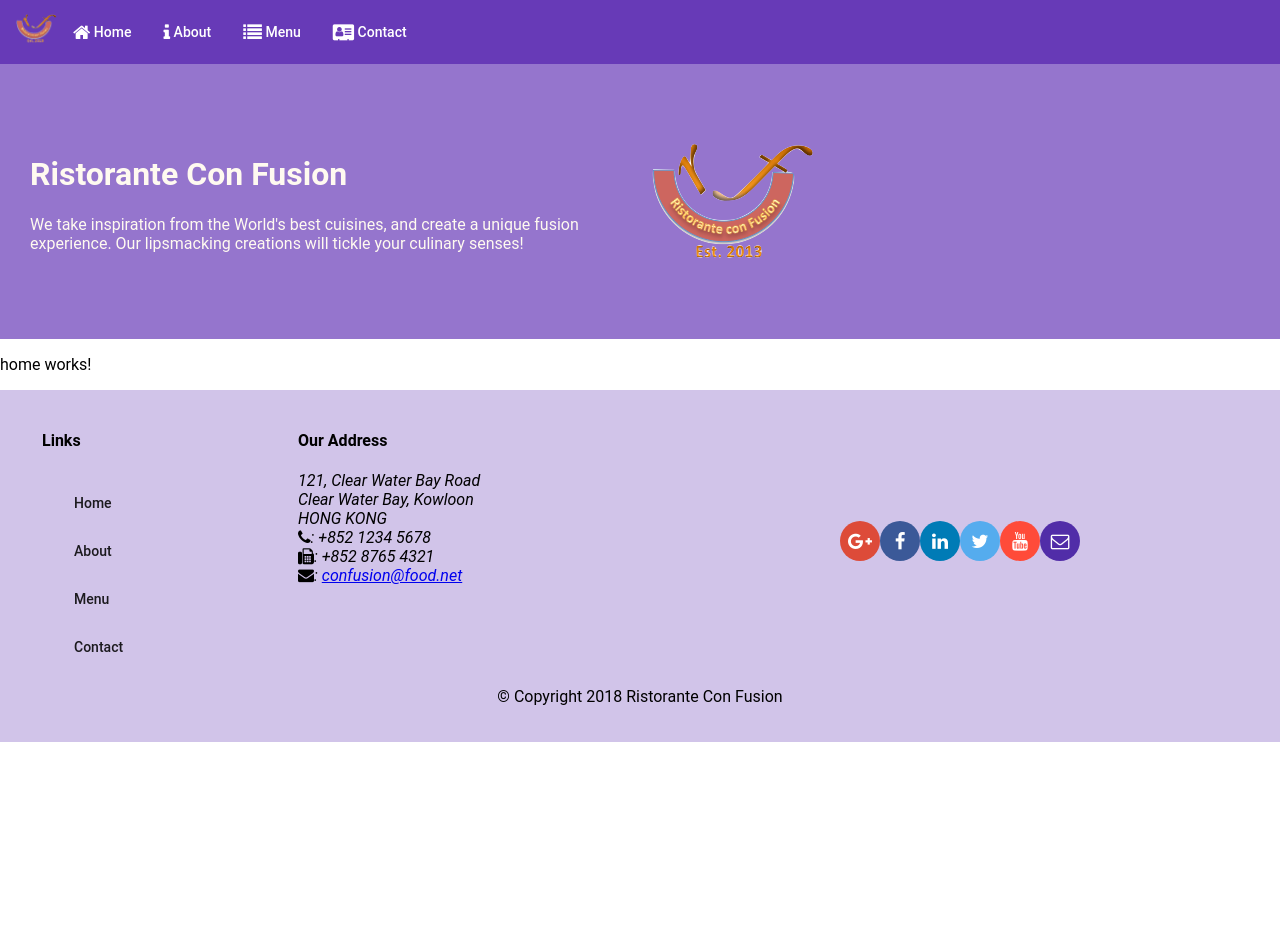
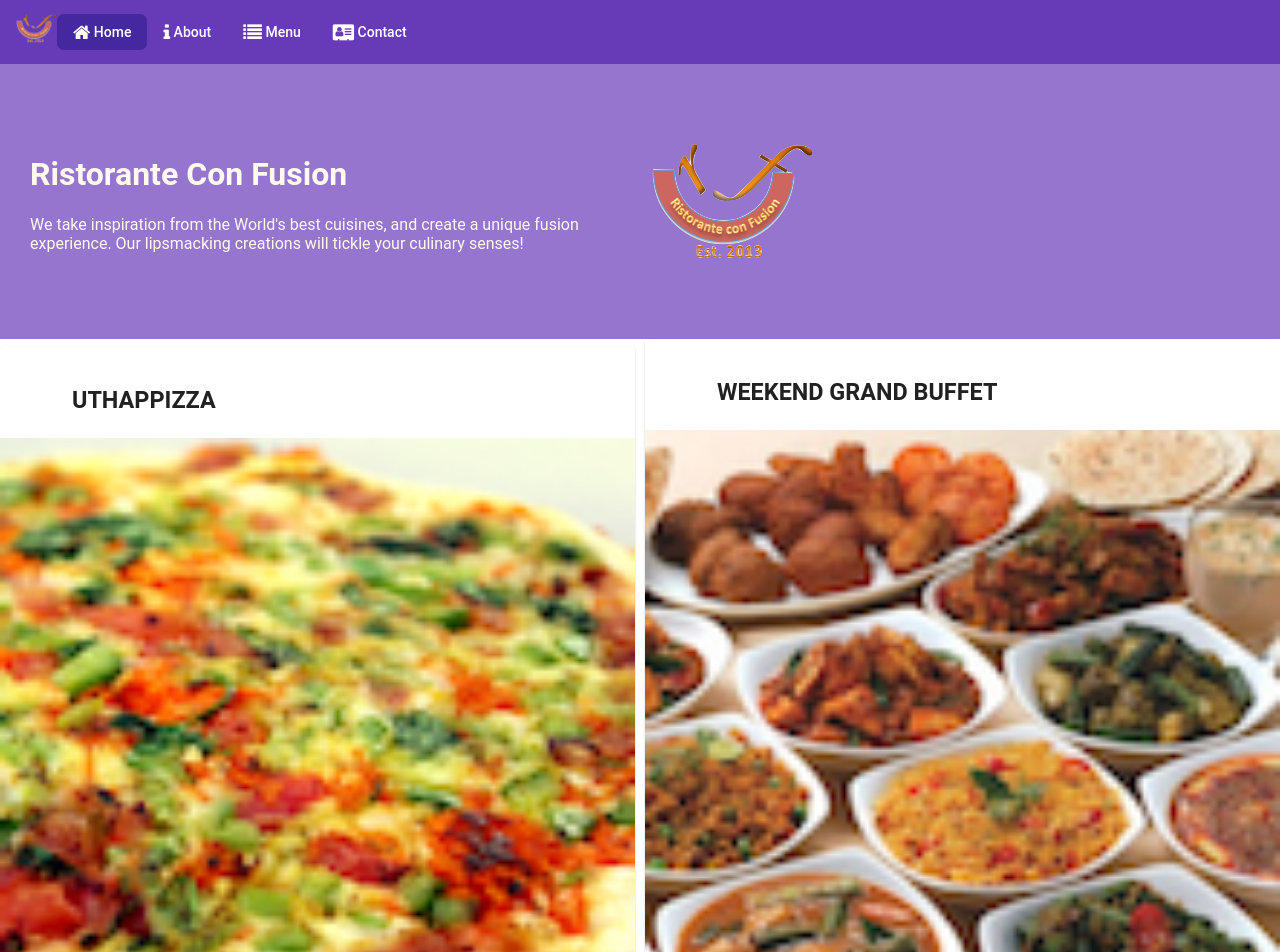
Before and after one commit to ifranaiyubali/angular_projects, an Angular app in the folder angular_course/conFusion/: page /home in a window 1280 px wide. Shown: the top 952 px of the page. Before the commit the page ends 800 px from the top, so only its background shows below. Built offline with nearby package versions, Linux system fonts and the light colour scheme.

Commit message:
single page application part 1

```diff
--- a/angular_course/conFusion/src/app/app-routing/routes.ts
+++ b/angular_course/conFusion/src/app/app-routing/routes.ts
@@ -9,5 +9,6 @@
 export const routes: Routes = [
   { path: 'home',  component: HomeComponent },
   { path: 'menu',     component: MenuComponent },
+  { path: 'contactus',     component: ContactComponent },
   { path: '', redirectTo: '/home', pathMatch: 'full' }
 ];
--- a/angular_course/conFusion/src/app/app.module.ts
+++ b/angular_course/conFusion/src/app/app.module.ts
@@ -20,8 +20,10 @@
 import { DishdetailComponent } from './dishdetail/dishdetail.component';
 
 import { DishService } from './services/dish.service';
+import { PromotionService } from './services/promotion.service';
 
 import { AppRoutingModule } from './app-routing/app-routing.module';
+
 
 
 @NgModule({
@@ -48,6 +50,7 @@
   ],
   providers: [
     DishService,
+    PromotionService,
 ],
   bootstrap: [AppComponent]
 })
--- a/angular_course/conFusion/src/app/contact/contact.component.html
+++ b/angular_course/conFusion/src/app/contact/contact.component.html
@@ -1,3 +1,38 @@
-<p>
-  contact works!
-</p>
+<div class="container"
+  fxLayout="column"
+  fxLayoutGap="10px">
+
+  <div fxFlex>
+    <div>
+        <h3>Contact Us</h3>
+        <hr>
+    </div>
+  </div>
+
+  <div fxFlex>
+    <h3>Location Information</h3>
+    <div fxLayout="column" fxLayout.gt-sm="row">
+      <div fxFlex="50" fxFlexOffset="20px">
+        <h4>Our Address</h4>
+        <address>
+          121, Clear Water Bay Road<br>
+          Clear Water Bay, Kowloon<br>
+          HONG KONG<br>
+          <i class="fa fa-phone"></i>: +852 1234 5678<br>
+          <i class="fa fa-fax"></i>: +852 8765 4321<br>
+          <i class="fa fa-envelope"></i>:
+                <a href="mailto:confusion@food.net">confusion@food.net</a>
+        </address>
+        <p></p>
+        <div>
+          <a mat-raised-button href="tel:+85212345678"><i class="fa fa-phone"></i> Call</a>
+          <a mat-raised-button><i class="fa fa-skype"></i> Skype</a>
+          <a mat-raised-button href="mailto:confusion@food.net"><i class="fa fa-envelope-o"></i> Email</a>
+        </div>
+        </div>
+      <div fxFlex="40">
+        <h4>Map of our Location</h4>
+      </div>
+    </div>
+  </div>
+</div>
--- a/angular_course/conFusion/src/app/header/header.component.html
+++ b/angular_course/conFusion/src/app/header/header.component.html
@@ -1,9 +1,9 @@
 <mat-toolbar color="primary">
   <span><img src="/assets/images/logo.png" height=30 width=41></span>
-  <a mat-button routerLink="/home"><span class="fa fa-home fa-lg"></span> Home</a>
-  <a mat-button><span class="fa fa-info fa-lg"></span> About</a>
-  <a mat-button routerLink="/menu"><span class="fa fa-list fa-lg"></span> Menu</a>
-  <a mat-button><span class="fa fa-address-card fa-lg"></span> Contact</a>
+  <a mat-button routerLink="/home" routerLinkActive="active"><span class="fa fa-home fa-lg"></span> Home</a>
+  <a mat-button routerLinkActive="active"><span class="fa fa-info fa-lg"></span> About</a>
+  <a mat-button routerLink="/menu" routerLinkActive="active"><span class="fa fa-list fa-lg"></span> Menu</a>
+  <a mat-button routerLink="/contactus" routerLinkActive="active"><span class="fa fa-address-card fa-lg"></span> Contact</a>
 </mat-toolbar>
 
 <div class="container jumbotron"
--- a/angular_course/conFusion/src/app/header/header.component.scss
+++ b/angular_course/conFusion/src/app/header/header.component.scss
@@ -2,6 +2,7 @@
 $background-dark: #512DA8;
 $background-light: #9575CD;
 $background-pale: #D1C4E9;
+$background-moredark: #4527A0;
 
 @mixin zero-margin($pad-up-down, $pad-left-right) {
     margin: 0px auto;
@@ -14,3 +15,8 @@
     color:floralwhite;
     min-height: 150px;
 }
+
+.active {
+    background: $background-moredark;
+    border-radius: 0.5em;
+}
--- a/angular_course/conFusion/src/app/home/home.component.html
+++ b/angular_course/conFusion/src/app/home/home.component.html
@@ -1,3 +1,38 @@
-<p>
-  home works!
-</p>
+<div
+  class="container"
+  fxLayout="row"
+  fxLayout.sm="column"
+  fxLayout.xs="column"
+  fxLayoutAlign.gt-md="center center"
+  fxLayoutGap="10px"
+>
+  <mat-card *ngIf="dish" fxFlex>
+    <mat-card-header>
+      <div mat-card-avatar></div>
+      <mat-card-title>
+        <h3>{{ dish.name | uppercase }}</h3>
+      </mat-card-title>
+    </mat-card-header>
+    <img mat-card-image src="{{ dish.image }}" alt="{{ dish.name }}" />
+    <mat-card-content>
+      <p>{{ dish.description }}</p>
+    </mat-card-content>
+  </mat-card>
+
+  <mat-card *ngIf="promotion" fxFlex>
+    <mat-card-header>
+      <div mat-card-avatar></div>
+      <mat-card-title>
+        <h3>{{ promotion.name | uppercase }}</h3>
+      </mat-card-title>
+    </mat-card-header>
+    <img
+      mat-card-image
+      src="{{ promotion.image }}"
+      alt="{{ promotion.name }}"
+    />
+    <mat-card-content>
+      <p>{{ promotion.description }}</p>
+    </mat-card-content>
+  </mat-card>
+</div>
--- a/angular_course/conFusion/src/app/home/home.component.ts
+++ b/angular_course/conFusion/src/app/home/home.component.ts
@@ -1,4 +1,8 @@
 import { Component, OnInit } from '@angular/core';
+import { Dish } from '../shared/dish';
+import { DishService } from '../services/dish.service';
+import { Promotion } from '../shared/promotion';
+import { PromotionService } from '../services/promotion.service';
 
 @Component({
   selector: 'app-home',
@@ -7,9 +11,15 @@
 })
 export class HomeComponent implements OnInit {
 
-  constructor() { }
+  dish: Dish;
+  promotion: Promotion;
+
+  constructor(private dishservice: DishService,
+    private promotionservice: PromotionService) { }
 
   ngOnInit() {
+    this.dish = this.dishservice.getFeaturedDish();
+    this.promotion = this.promotionservice.getFeaturedPromotion();
   }
 
 }
--- a/angular_course/conFusion/src/app/services/dish.service.ts
+++ b/angular_course/conFusion/src/app/services/dish.service.ts
@@ -12,4 +12,12 @@
   getDishes():Dish[] {
     return DISHES;
   }
+
+  getDish(id: string): Dish {
+    return DISHES.filter((dish) => (dish.id === id))[0];
+  }
+
+  getFeaturedDish(): Dish {
+    return DISHES.filter((dish) => dish.featured)[0];
+  }
 }
--- /dev/null
+++ b/angular_course/conFusion/src/app/services/promotion.service.ts
@@ -0,0 +1,23 @@
+import { Injectable } from '@angular/core';
+import { Promotion } from '../shared/promotion';
+import { PROMOTIONS } from '../shared/promotions';
+
+@Injectable({
+  providedIn: 'root'
+})
+export class PromotionService {
+
+  constructor() { }
+
+  getPromotions(): Promotion[] {
+    return PROMOTIONS;
+  }
+
+  getPromotion(id: string): Promotion {
+    return PROMOTIONS.filter((promo) => (promo.id === id))[0];
+  }
+
+  getFeaturedPromotion(): Promotion {
+    return PROMOTIONS.filter((promotion) => promotion.featured)[0];
+  }
+}
--- /dev/null
+++ b/angular_course/conFusion/src/app/shared/promotion.ts
@@ -0,0 +1,9 @@
+export class Promotion {
+    id: string;
+    name: string;
+    image: string;
+    label: string;
+    price: string;
+    featured: boolean;
+    description: string;
+}
--- /dev/null
+++ b/angular_course/conFusion/src/app/shared/promotions.ts
@@ -0,0 +1,14 @@
+import { Promotion } from './promotion';
+
+export const PROMOTIONS: Promotion[] = [
+    {
+      id: '0',
+      name: 'Weekend Grand Buffet',
+      image: '/assets/images/buffet.png',
+      label: 'New',
+      price: '19.99',
+      featured: true,
+      // tslint:disable-next-line:max-line-length
+      description: 'Featuring mouthwatering combinations with a choice of five different salads, six enticing appetizers, six main entrees and five choicest desserts. Free flowing bubbly and soft drinks. All for just $19.99 per person'
+    }
+  ];
```
Also changed, not shown: 1 other file (tests, documents, lock files or other folders).
